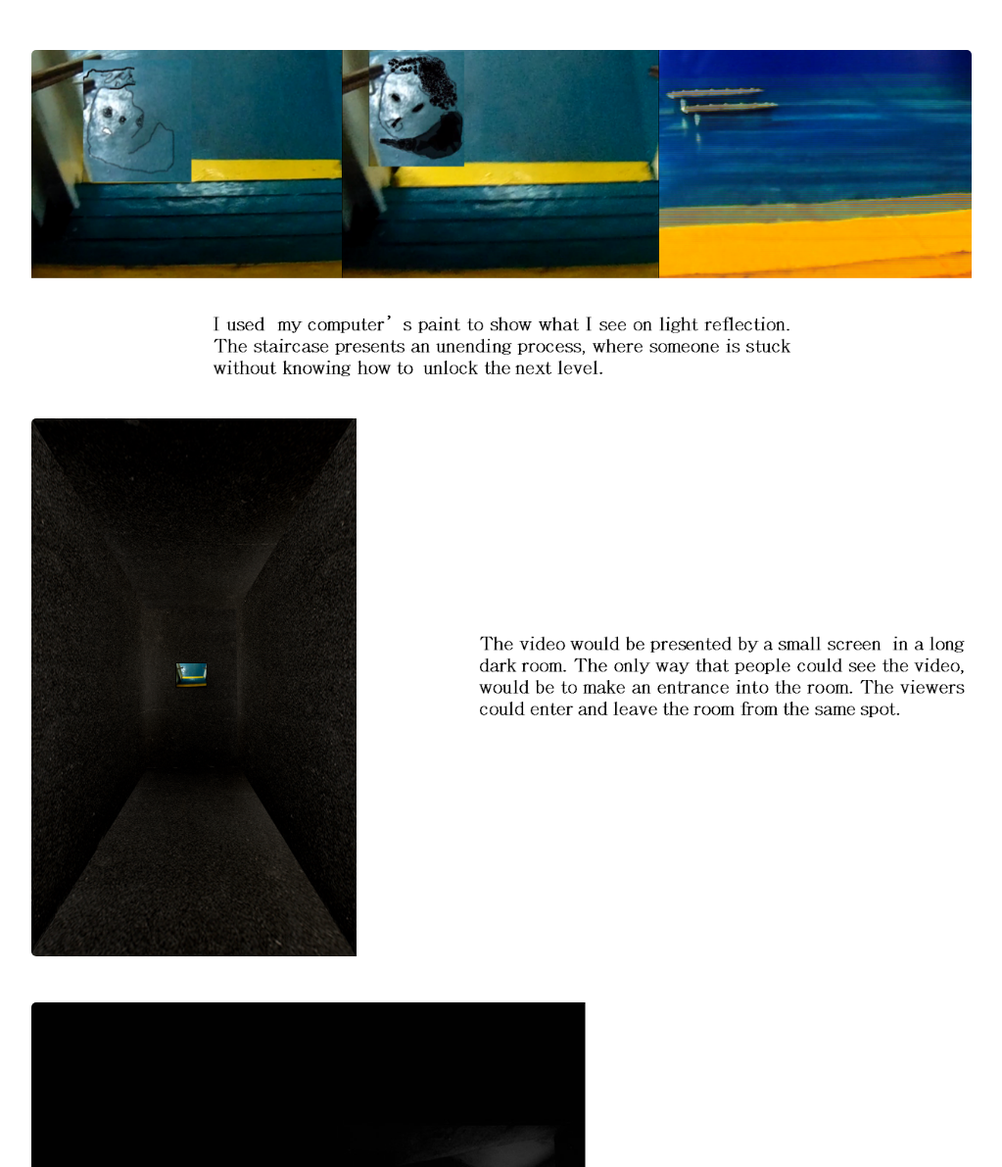
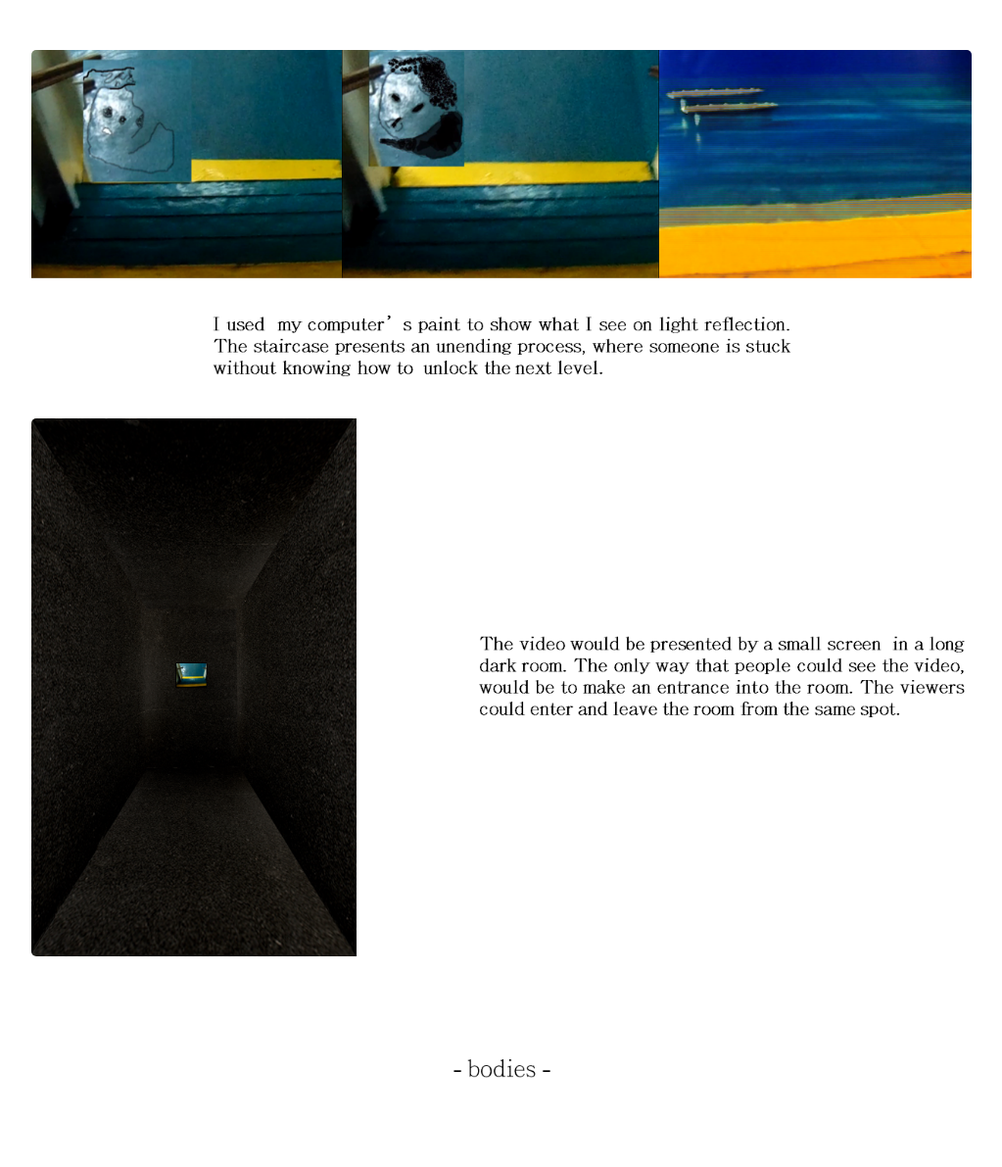
Before and after one commit to ampatzi/ampatzi.github.io, a Jekyll site: the page portfolio.html, which Jekyll copies as it is, in a window 1280 px wide. Shown: the part 999-2190 px from the top of the page at 98% size, without its empty margins (128-1151 px from the left). Built offline with Jekyll 4.4.1, drawn with Linux system fonts in a browser that asks for light colours; grey boxes are pictures that could not be loaded.

Commit message:
Update portfolio

```diff
--- a/portfolio.html
+++ b/portfolio.html
@@ -40,13 +40,6 @@
           <div class="images-center">
             <img alt="slide1" src="/portfolio/Slide4.PNG" />
             <img alt="slide1" src="/portfolio/Slide5.PNG" />
-          </div>
-        </div>
-      </section>
-            <section id="projects">
-        <div class="user-projects">
-          <div class="images-center">
-            <img alt="slide1" src="/portfolio/Slide6.PNG" />
           </div>
         </div>
       </section>
```
